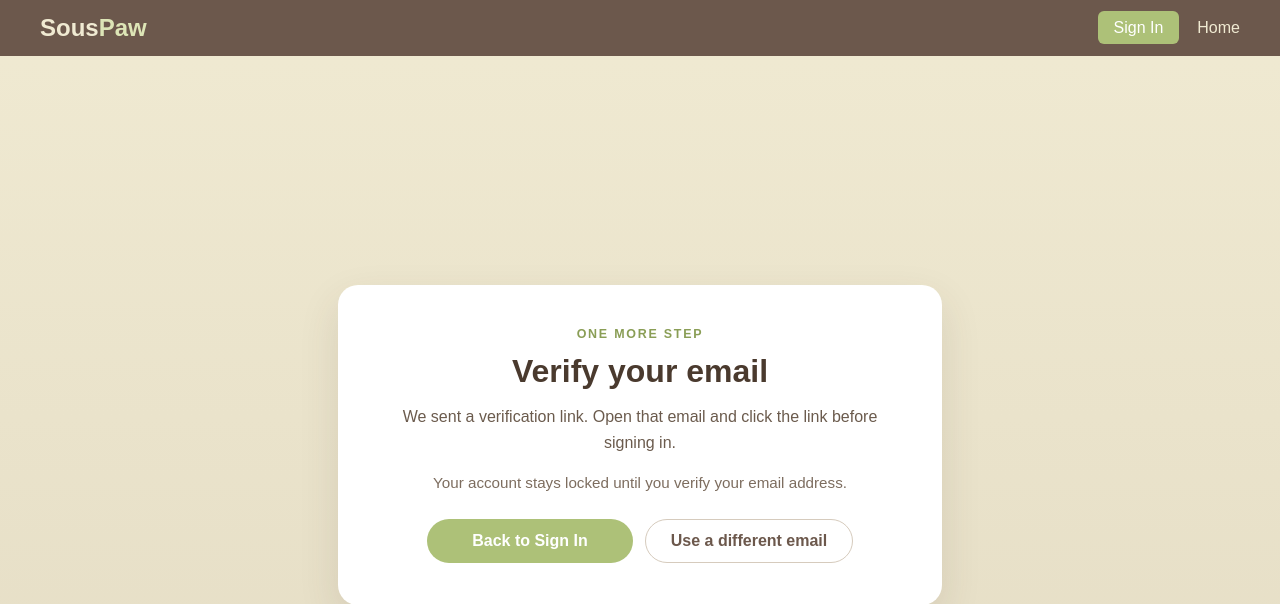
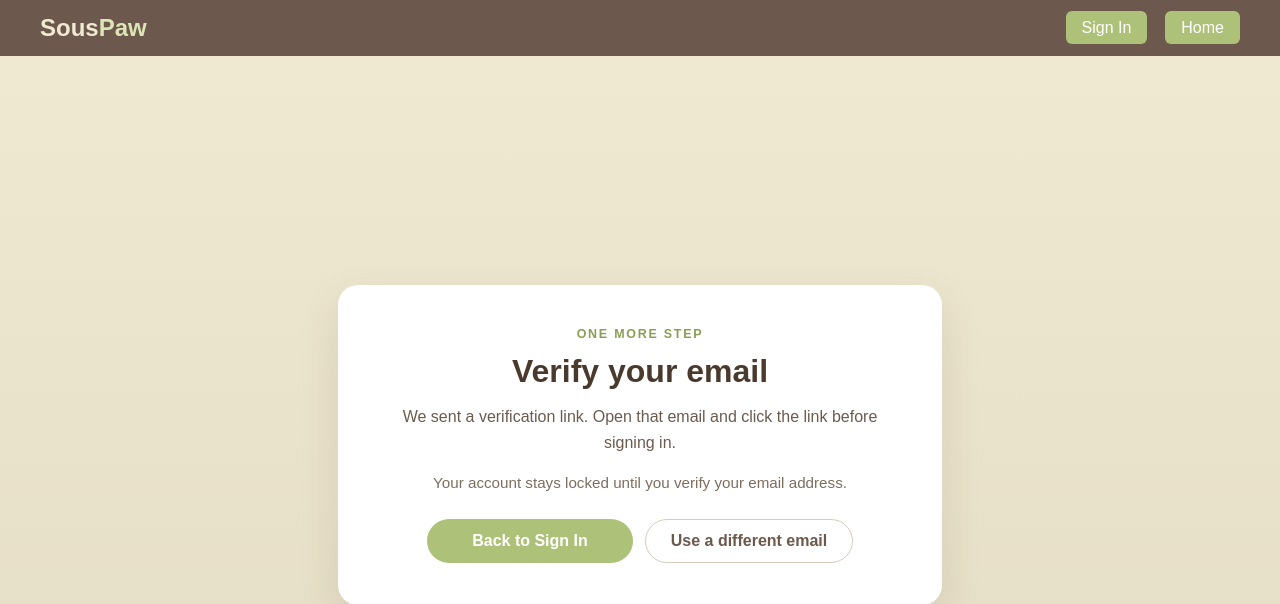
Before and after one commit to SWE-Group-1-2026/SWE_Project, a Django app: page /verify-email/ in a window 1280 px wide. Shown: the top 604 px of the page. Run offline with Django 4.2, Linux system fonts and the light colour scheme.

Commit message:
Update verify_email.html fixing typo

```diff
--- a/SWE_Project/recipes/templates/verify_email.html
+++ b/SWE_Project/recipes/templates/verify_email.html
@@ -12,7 +12,7 @@
     <a href="{% url 'home' %}" class="navbar-brand">Sous<span>Paw</span></a>
     <ul class="navbar-links">
       <li><a href="{% url 'login' %}" class="navbar-cta">Sign In</a></li>
-      <li><a href="{% url 'home' %}" class"navbar-cta">Home</a></li>
+      <li><a href="{% url 'home' %}" class="navbar-cta">Home</a></li>
     </ul>
   </nav>
 
```
